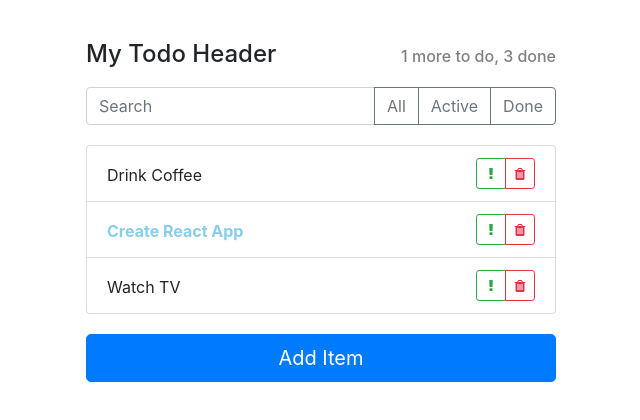
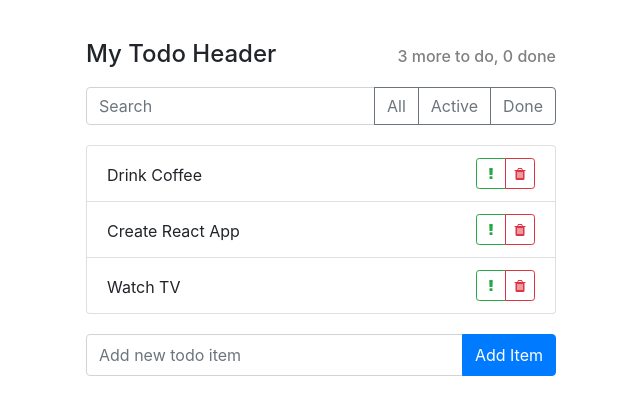
Before and after one commit to Coder801/React-Todo-List, a React app: page / in a window 1280 px wide. Shown: the whole page, without its empty margins (319-959 px from the left). Built offline with nearby package versions, Linux system fonts and the light colour scheme.

Commit message:
add form

```diff
--- a/package.json
+++ b/package.json
@@ -5,7 +5,8 @@
   "dependencies": {
     "react": "^16.9.0",
     "react-dom": "^16.9.0",
-    "react-scripts": "3.1.1"
+    "react-scripts": "3.1.1",
+    "uuid": "^3.3.3"
   },
   "scripts": {
     "start": "react-scripts start",
--- a/src/components/app/app.js
+++ b/src/components/app/app.js
@@ -1,4 +1,5 @@
 import React, { Component } from "react";
+import uuidv4 from "uuid/v4";
 
 import AppHeader from "../app-header";
 import SearchPanel from "../search-panel";
@@ -11,55 +12,43 @@ import "./style.css";
 export default class App extends Component {
   state = {
     todoData: [
-      { label: "Drink Coffee", important: false, done: false, key: 1 },
-      { label: "Create React App", important: true, done: false, key: 2 },
-      { label: "Watch TV", important: false, done: false, key: 3 }
+      this.createTodoItem("Drink Coffee"),
+      this.createTodoItem("Create React App"),
+      this.createTodoItem("Watch TV")
     ]
   };
 
+  createTodoItem(label) {
+    return {
+      important: false,
+      key: uuidv4(),
+      done: false,
+      label
+    };
+  }
+
+  togglePropperty(array, id, prop) {
+    return array.map(item =>
+      item.key === id ? { ...item, [prop]: !item[prop] } : item
+    );
+  }
+
   onToggleDone = id => {
-    this.setState(({ todoData }) => {
-      const newState = todoData.map(item => {
-        if (item.key === id) {
-          item.done = !item.done;
-          return item;
-        }
-        return item;
-      });
-
-      return {
-        todoData: newState
-      };
-    });
+    this.setState(({ todoData }) => ({
+      todoData: this.togglePropperty(todoData, id, "done")
+    }));
   };
 
   onToggleImportant = id => {
-    this.setState(({ todoData }) => {
-      const newState = todoData.map(item => {
-        if (item.key === id) {
-          item.important = !item.important;
-          return item;
-        }
-        return item;
-      });
-
-      return {
-        todoData: newState
-      };
-    });
+    this.setState(({ todoData }) => ({
+      todoData: this.togglePropperty(todoData, id, "important")
+    }));
   };
 
   onItemAdded = label => {
     this.setState(({ todoData }) => {
-      const newItem = {
-        important: false,
-        key: Date.now(),
-        done: false,
-        label
-      };
-
       return {
-        todoData: [...todoData, newItem]
+        todoData: [...todoData, this.createTodoItem(label)]
       };
     });
   };
@@ -73,15 +62,19 @@ export default class App extends Component {
   };
 
   render() {
+    const { todoData } = this.state;
+    const doneCount = todoData.filter(item => item.done).length;
+    const todoCount = todoData.length - doneCount;
+
     return (
       <div className="container">
-        <AppHeader todo={1} done={3} />
+        <AppHeader todo={todoCount} done={doneCount} />
         <div className="controls input-group">
           <SearchPanel />
           <ItemStatusFilter />
         </div>
         <TodoList
-          todos={this.state.todoData}
+          todos={todoData}
           onDeleted={this.onDeleted}
           onToggleDone={this.onToggleDone}
           onToggleImportant={this.onToggleImportant}
--- a/src/components/item-add-form/item-add-form.js
+++ b/src/components/item-add-form/item-add-form.js
@@ -1,22 +1,47 @@
-import React from "react";
+import React, { Component } from "react";
 import PropTypes from "prop-types";
 
 import "./style.css";
 
-const ItemAddForm = ({ onItemAdded }) => {
-  return (
-    <button
-      type="button"
-      className="item-add-form-btn btn btn-primary btn-lg btn-block"
-      onClick={() => onItemAdded("Some text")}
-    >
-      Add Item
-    </button>
-  );
-};
+export default class ItemAddForm extends Component {
+  state = {
+    label: ""
+  };
+
+  onLabelChange = event => {
+    this.setState({
+      label: event.target.value
+    });
+  };
+
+  onSubmit = event => {
+    event.preventDefault();
+    const { label } = this.state;
+
+    if (label) {
+      this.props.onItemAdded(this.state.label);
+    }
+  };
+
+  render() {
+    return (
+      <form className="input-group item-add-form" onSubmit={this.onSubmit}>
+        <input
+          className="form-control item-add-form-input"
+          value={this.state.label}
+          onChange={this.onLabelChange}
+          placeholder="Add new todo item"
+        />
+        <div className="input-group-append">
+          <button type="submit" className="btn btn-primary">
+            Add Item
+          </button>
+        </div>
+      </form>
+    );
+  }
+}
 
 ItemAddForm.propTypes = {
   onItemAdded: PropTypes.func.isRequired
 };
-
-export default ItemAddForm;
--- a/src/components/item-add-form/style.css
+++ b/src/components/item-add-form/style.css
@@ -1,3 +1,8 @@
-.item-add-form-btn {
+.item-add-form {
   margin-top: 20px;
 }
+
+.item-add-form-input {
+  padding-top: 20px;
+  padding-bottom: 20px;
+}
```
